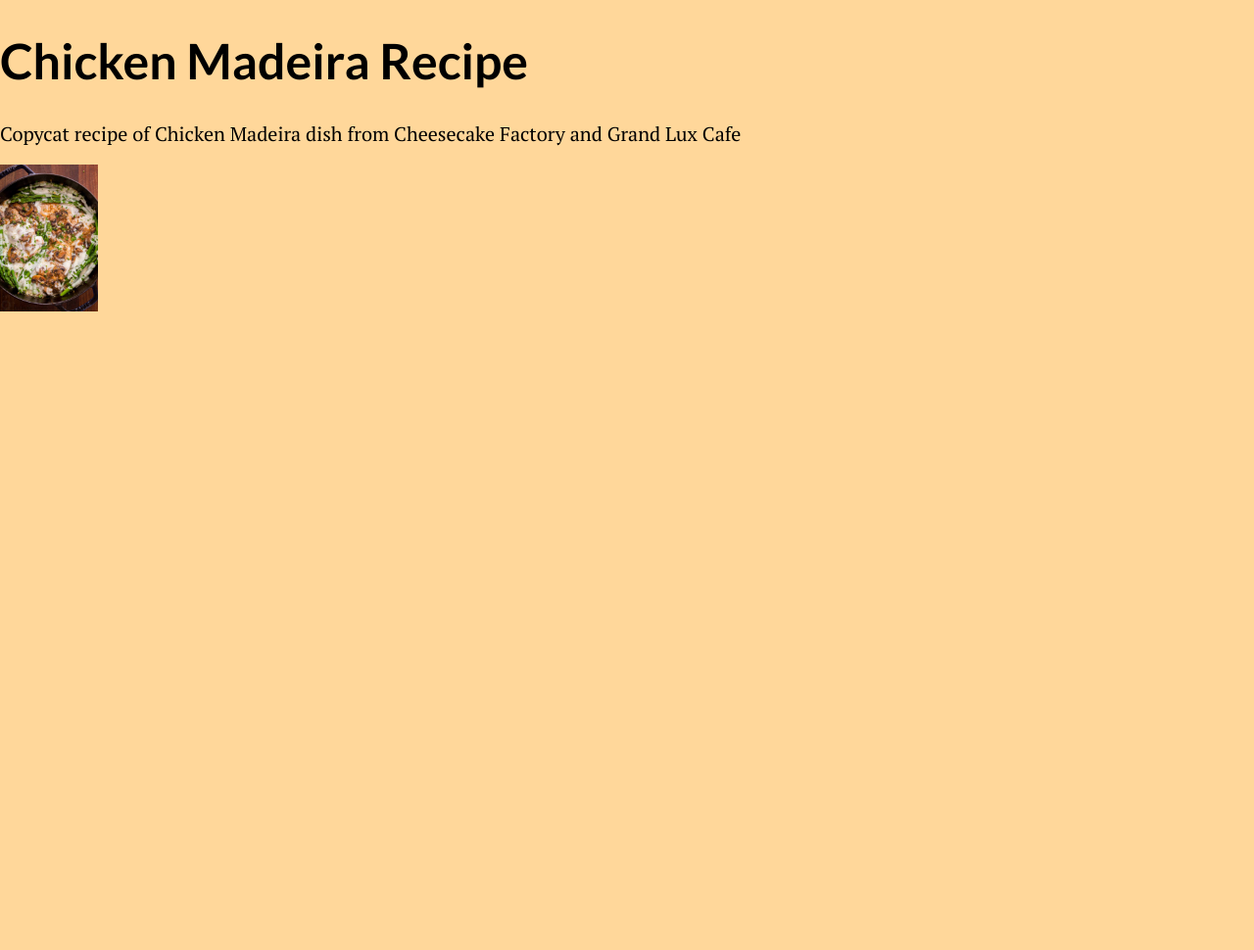
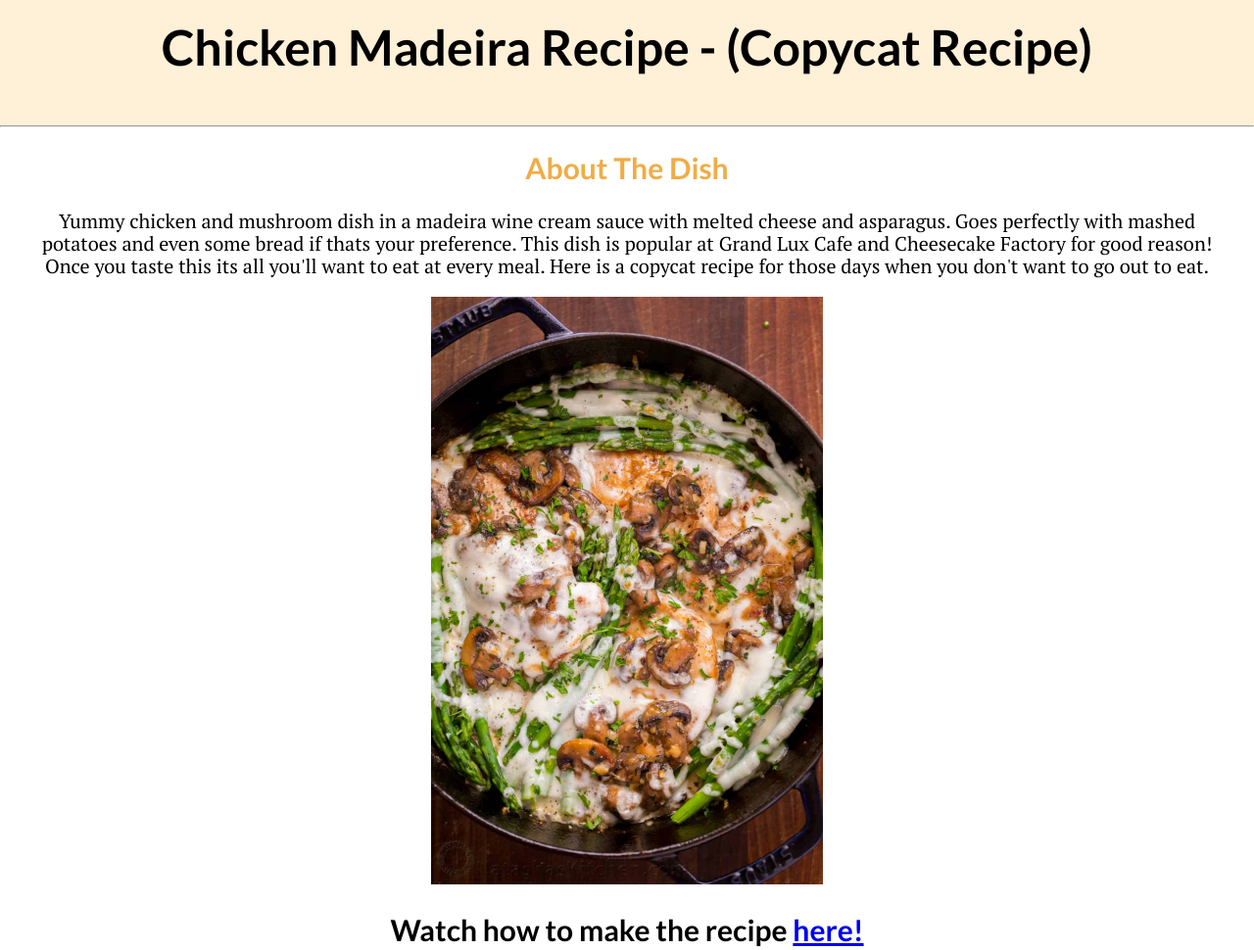
Before and after one commit to tmaso19/project-1, a plain HTML site: page index.html in a window 1280 px wide. Shown: the whole page at 98% size. Before the commit the page ends 800 px from the top, so only its background shows below. Drawn offline with Linux system fonts and the light colour scheme.

Commit message:
added picture and about text

```diff
--- a/css/main.css
+++ b/css/main.css
@@ -1,12 +1,50 @@
 /* Place CSS styles here */
 body{
-    background-color: #ffd79a;
+    background-color: #ffffff;
     font-size: 20px;
     font-family: "PT Serif", serif;
     font-weight: 400;
+
 }
 
-h1, h2, h3{
+h1{
  font-family: "Lato", sans-serif;
  font-size: 50px;
+ margin-top: 0;
+ padding-top: 20px;
+ padding-bottom: 50px;
+ margin: 0;
 }
+
+h2{
+ font-family: "Lato", sans-serif;
+ font-size: 30px;
+
+}
+
+hr{
+    margin: 0;
+}
+
+header{
+    background-color: #fff0d8;
+    /* height: 200px; */
+    text-align: center;
+    margin: 0;
+
+
+}
+
+.about-the-dish{
+    color: #f1ac45;
+    text-align: center;
+
+
+}
+
+.about-description{
+    color: black;
+    text-align: center;
+    padding-left: 20px;
+    padding-right: 20px;
+}
--- a/index.html
+++ b/index.html
@@ -3,7 +3,7 @@
 
 <head>
   <meta charset="utf-8">
-  <title>Responsive Layouts</title>
+  <title>Project-1</title>
   <meta name="description" content="This site will serve as the hub for many sub responsive layouts">
   <meta name="viewport" content="width=device-width, initial-scale=1">
 
@@ -32,12 +32,30 @@
 
 <body>
   <!-- Place your site's HTML here -->
-  <h1>Chicken Madeira Recipe</h1>
-   <p>Copycat recipe of Chicken Madeira dish from Cheesecake Factory and Grand Lux Cafe</p>
+   <header>
+      <h1>Chicken Madeira Recipe - (Copycat Recipe) </h1>
+       <!-- <p>Copycat recipe of Chicken Madeira dish from Cheesecake Factory and Grand Lux Cafe</p> -->
+   </header>
 
-   <div></div>
+  <hr>
 
-   <img src="./img/Chicken-Madeira.jpg" width="100" alt="">
+  <div class="about-the-dish">
+    <h2>About The Dish</h2>
+  </div>
+
+  <div class="about-description">
+    <p>Yummy chicken and mushroom dish in a madeira wine cream sauce with melted cheese and asparagus. Goes perfectly with mashed potatoes and even some bread if thats your preference. This dish is popular at Grand Lux Cafe and Cheesecake Factory for good reason! Once you taste this its all you'll want to eat at every meal. Here is a copycat recipe for those days when you don't want to go out to eat.</p>
+   <img src="./img/Chicken-Madeira.jpg" width="400" alt="">
+   <h2>Watch how to make the recipe   <a href="https://www.youtube.com/watch?v=nylQ01eEnZQ">here!</a></h2>
+  </div>
+
+
+
+
+
+
+
+
 
 
   <script src="js/main.js"></script>
```
